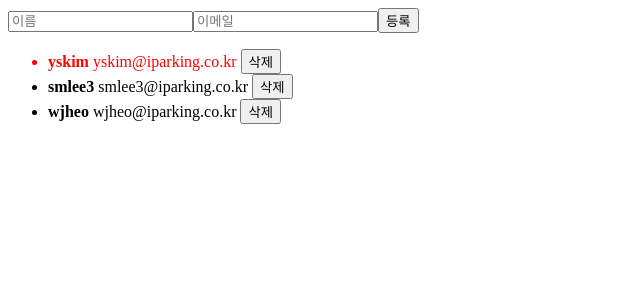
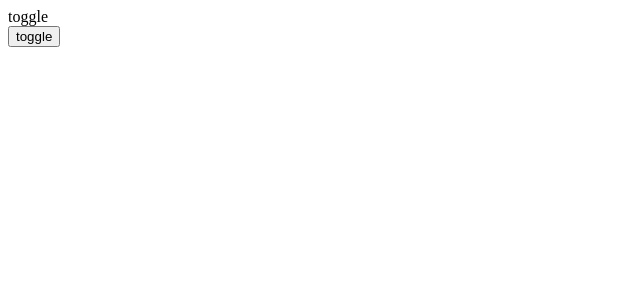
Before and after one commit to chriskim0708/react-study, a React app: page / in a window 1280 px wide. Shown: the top 300 px of the page, without its empty margins (0-640 px from the left). Built offline with nearby package versions, Linux system fonts and the light colour scheme.

Commit message:
useEffect 테스트

```diff
--- a/src/App.jsx
+++ b/src/App.jsx
@@ -1,9 +1,10 @@
-import React, { useState } from "react";
+import React, { useState, useEffect } from "react";
 import UserList from "./components/UserList";
 import CreateUser from "./components/CreateUser";
+import Toggle from "./components/Toggle";
 
 function App() {
-  console.log("App render");
+  const [visible, setVisible] = useState(true);
   const [inputs, setInputs] = useState({
     username: "",
     email: ""
@@ -56,15 +57,20 @@ function App() {
     }));
     setUsers(toggleUser);
   };
+  const onVisible = () => {
+    setVisible(!visible);
+  };
   return (
     <div id="app">
-      <CreateUser
+      <Toggle visible={visible} />
+      <button onClick={onVisible}>toggle</button>
+      {/* <CreateUser
         username={username}
         email={email}
         onChange={onChange}
         onClick={onClick}
       />
-      <UserList users={users} onRemove={onRemove} onToggle={onToggle} />
+      <UserList users={users} onRemove={onRemove} onToggle={onToggle} /> */}
     </div>
   );
 }
--- /dev/null
+++ b/src/components/Toggle.jsx
@@ -0,0 +1,14 @@
+import React, { useEffect } from "react";
+
+function Toggle({ visible }) {
+  useEffect(() => {
+    console.log("컴포넌트 마운트");
+    console.log(visible);
+    return () => {
+      console.log("컴포넌트 언마운트");
+    };
+  }, [visible]);
+  return <div>toggle</div>;
+}
+
+export default Toggle;
--- a/src/components/UserList.jsx
+++ b/src/components/UserList.jsx
@@ -1,6 +1,16 @@
-import React from "react";
+import React, { useEffect } from "react";
 
 function User({ user, onRemove, onToggle }) {
+  console.log("user component render");
+
+  useEffect(() => {
+    // 마운트
+    console.log("컴포넌트 마운트");
+    return () => {
+      // 언마운트
+      console.log("컴포넌트 언마운트");
+    };
+  }, [user]); // deps
   const active = user.active ? "active" : "";
   return (
     <li className={active}>
```
